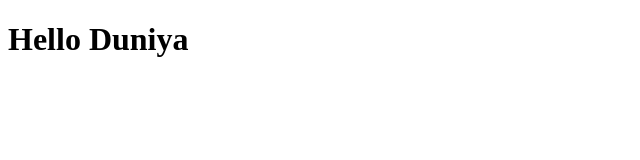
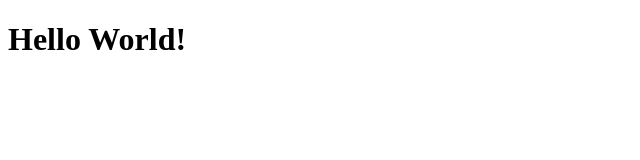
Before and after one commit to Suraj0950/NotesBuddy, a React (Vite) app in the folder client/: page / in a window 1280 px wide. Shown: the top 160 px of the page, without its empty margins (0-640 px from the left). Built offline with nearby package versions, Linux system fonts and the light colour scheme.

Commit message:
project initialised

```diff
--- a/client/src/App.jsx
+++ b/client/src/App.jsx
@@ -3,7 +3,7 @@ import React from 'react'
 const App = () => {
   return (
     <>
-      <h1>Hello Duniya</h1>
+      <h1>Hello World!</h1>
     </>
   )
 }
```
